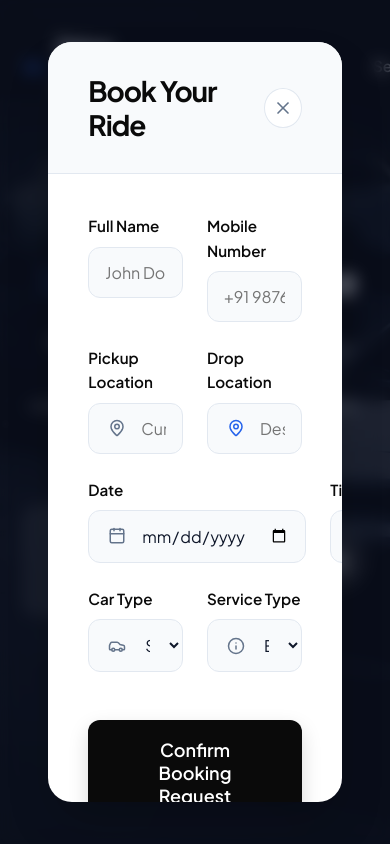
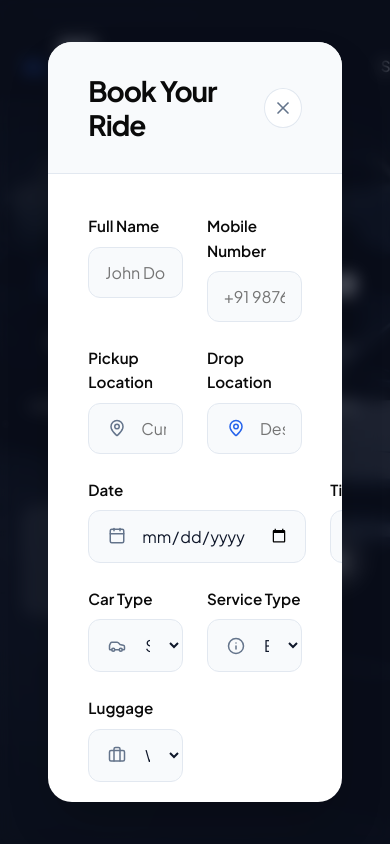
Before and after one commit to ragul-genz/travels, a React app in the folder drive-mat-main/frontend/: page / in a window 390 px wide. Both pictures are taken after a click on the button "Book Your Ride". Shown: the top 844 px of the page. Built offline with nearby package versions, Linux system fonts and the light colour scheme; the HTML template or start-up script is replaced by a standard one.

Commit message:
Update brand to GO CABS, update phone numbers, contact info, car categories, and add direct WhatsApp booking

```diff
--- a/drive-mat-main/frontend/src/components/BookingForm.jsx
+++ b/drive-mat-main/frontend/src/components/BookingForm.jsx
@@ -1,6 +1,6 @@
 import React, { useState } from 'react';
 import axios from 'axios';
-import { X, MapPin, Calendar, Clock, Car, Info } from 'lucide-react';
+import { X, MapPin, Calendar, Clock, Car, Info, Briefcase } from 'lucide-react';
 import { motion, AnimatePresence } from 'framer-motion';
 
 const BookingForm = ({ onClose }) => {
@@ -12,7 +12,8 @@ const BookingForm = ({ onClose }) => {
     date: '',
     time: '',
     carType: 'Sedan',
-    serviceType: 'Event'
+    serviceType: 'Event',
+    luggage: 'Without Luggage'
   });
 
   const [loading, setLoading] = useState(false);
@@ -25,6 +26,20 @@ const BookingForm = ({ onClose }) => {
   const handleSubmit = (e) => {
     e.preventDefault();
     setLoading(true);
+
+    const message = `New Booking Request:
+Name: ${formData.name}
+Mobile: ${formData.mobile}
+Pickup: ${formData.pickup}
+Drop: ${formData.drop}
+Date: ${formData.date}
+Time: ${formData.time}
+Car Type: ${formData.carType}
+Service: ${formData.serviceType}
+Luggage: ${formData.luggage}`;
+
+    const whatsappUrl = `https://wa.me/918754428775?text=${encodeURIComponent(message)}`;
+    window.open(whatsappUrl, '_blank');
 
     const API_URL = import.meta.env.VITE_API_URL || 'http://localhost:5000';
 
@@ -126,10 +141,10 @@ const BookingForm = ({ onClose }) => {
                   <div className="input-wrapper">
                     <Car size={18} className="input-icon" />
                     <select name="carType" className="form-control pl-10" value={formData.carType} onChange={handleChange}>
-                      <option value="Mini">Mini (Hatchback)</option>
                       <option value="Sedan">Sedan</option>
                       <option value="SUV">SUV</option>
-                      <option value="Luxury">Luxury Premium</option>
+                      <option value="Luxury Cabs">Luxury Cabs</option>
+                      <option value="Others">Others</option>
                     </select>
                   </div>
                 </div>
@@ -148,6 +163,19 @@ const BookingForm = ({ onClose }) => {
                 </div>
               </div>
 
+              <div className="form-row">
+                <div className="form-group input-with-icon">
+                  <label>Luggage</label>
+                  <div className="input-wrapper">
+                    <Briefcase size={18} className="input-icon" />
+                    <select name="luggage" className="form-control pl-10" value={formData.luggage} onChange={handleChange}>
+                      <option value="Without Luggage">Without Luggage</option>
+                      <option value="With Luggage">With Luggage</option>
+                    </select>
+                  </div>
+                </div>
+              </div>
+
               <button type="submit" className="btn btn-primary submit-btn btn-large" disabled={loading} style={{marginTop: '1.5rem'}}>
                 {loading ? 'Confirming...' : 'Confirm Booking Request'}
               </button>
--- a/drive-mat-main/frontend/src/pages/AdminDashboard.jsx
+++ b/drive-mat-main/frontend/src/pages/AdminDashboard.jsx
@@ -82,7 +82,7 @@ const AdminDashboard = () => {
       <aside className="admin-sidebar">
         <div className="sidebar-brand">
           <Car size={24} className="text-primary" />
-          <span className="logo-text">Drive mat</span>
+          <span className="logo-text">GO CABS</span>
         </div>
         <nav className="sidebar-nav">
           <a href="#" className="nav-item active"><LayoutDashboard size={20} /> Dashboard</a>
@@ -237,7 +237,7 @@ const AdminDashboard = () => {
           <div className="receipt-modal" onClick={e => e.stopPropagation()}>
             <div className="receipt-header">
               <h2>Booking Details</h2>
-              <p>Drive mat - The Ultimate Travel Experience</p>
+              <p>GO CABS - The Ultimate Travel Experience</p>
             </div>
             <div className="receipt-body">
               <div className="receipt-row">
--- a/drive-mat-main/frontend/src/pages/AdminLogin.jsx
+++ b/drive-mat-main/frontend/src/pages/AdminLogin.jsx
@@ -43,7 +43,7 @@ const AdminLogin = () => {
             <Lock size={32} className="text-primary" />
           </div>
           <h1>Admin Access</h1>
-          <p>Secure login for Drive mat administrators</p>
+          <p>Secure login for GO CABS administrators</p>
         </div>
 
         {error && <div className="alert alert-error">{error}</div>}
--- a/drive-mat-main/frontend/src/pages/LandingPage.jsx
+++ b/drive-mat-main/frontend/src/pages/LandingPage.jsx
@@ -10,8 +10,9 @@ const LandingPage = () => {
   const y1 = useTransform(scrollY, [0, 1000], [0, 200]);
   const y2 = useTransform(scrollY, [0, 1000], [0, -100]);
 
-  const phoneNumber = '7899120704';
-  const waNumber = '917899120704';
+  const phoneNumber = '8754428775';
+  const phoneNumber2 = '6382392516';
+  const waNumber = '918754428775';
 
   useEffect(() => {
     const handleScroll = () => {
@@ -39,7 +40,7 @@ const LandingPage = () => {
       <nav className={`navbar ${scrolled ? 'scrolled' : ''}`}>
         <a href="/" className="logo-container">
           <Car size={32} className="text-primary" style={{ color: 'var(--accent)' }} />
-          <span>Drive mat</span>
+          <span>GO CABS</span>
         </a>
         <div className="nav-links">
           <a href="#home">Home</a>
@@ -93,7 +94,7 @@ const LandingPage = () => {
             <h2 className="section-title">Excellence in Motion</h2>
             <p className="section-subtitle">We redefine luxury and reliability in every journey.</p>
             <p className="about-desc">
-              With years of experience in premium chauffeur and transport services, Drive mat ensures that every ride is not just a journey, but an experience in unmatched comfort and absolute safety. Whether it's a quick airport transfer or a lavish wedding event, our fleet is meticulously maintained and our drivers are professionally trained to prioritize your time and peace of mind.
+              With years of experience in premium chauffeur and transport services, GO CABS ensures that every ride is not just a journey, but an experience in unmatched comfort and absolute safety. Whether it's a quick airport transfer or a lavish wedding event, our fleet is meticulously maintained and our drivers are professionally trained to prioritize your time and peace of mind.
             </p>
             <div className="about-stats">
               <div>
@@ -163,7 +164,7 @@ const LandingPage = () => {
           <div className="footer-brand">
             <div className="logo-container">
               <Car size={32} className="text-primary" style={{ color: 'var(--accent)' }} />
-              <span>Drive mat</span>
+              <span>GO CABS</span>
             </div>
             <p>Your trusted premium travel partner. Ensuring safety, comfort, and reliability for every mile.</p>
           </div>
@@ -188,7 +189,12 @@ const LandingPage = () => {
             <ul className="footer-links">
               <li>
                 <a href={`tel:${phoneNumber}`} style={{ display: 'flex', alignItems: 'center', gap: '0.5rem' }}>
-                  <PhoneCall size={18} /> +91 7899120704
+                  <PhoneCall size={18} /> +91 87544 28775
+                </a>
+              </li>
+              <li>
+                <a href={`tel:${phoneNumber2}`} style={{ display: 'flex', alignItems: 'center', gap: '0.5rem' }}>
+                  <PhoneCall size={18} /> +91 63823 92516
                 </a>
               </li>
               <li>
@@ -196,11 +202,15 @@ const LandingPage = () => {
                   <MessageCircle size={18} /> WhatsApp Us
                 </a>
               </li>
+              <li style={{ marginTop: '0.5rem', display: 'flex', alignItems: 'flex-start', gap: '0.5rem', color: 'var(--text-secondary)' }}>
+                <MapPin size={18} style={{ flexShrink: 0, marginTop: '2px' }} />
+                <span>No 3 sri nivas appartment, lake view street, L H nagar, Adambakkam, Chennai 600088</span>
+              </li>
             </ul>
           </div>
         </div>
         <div className="footer-bottom">
-          <p>&copy; {new Date().getFullYear()} Drive mat. All rights reserved. Built with <Baby size={16} style={{ display: 'inline', verticalAlign: 'text-bottom', margin: '0 2px' }} />.</p>
+          <p>&copy; {new Date().getFullYear()} GO CABS. All rights reserved.</p>
         </div>
       </footer>
 
```
